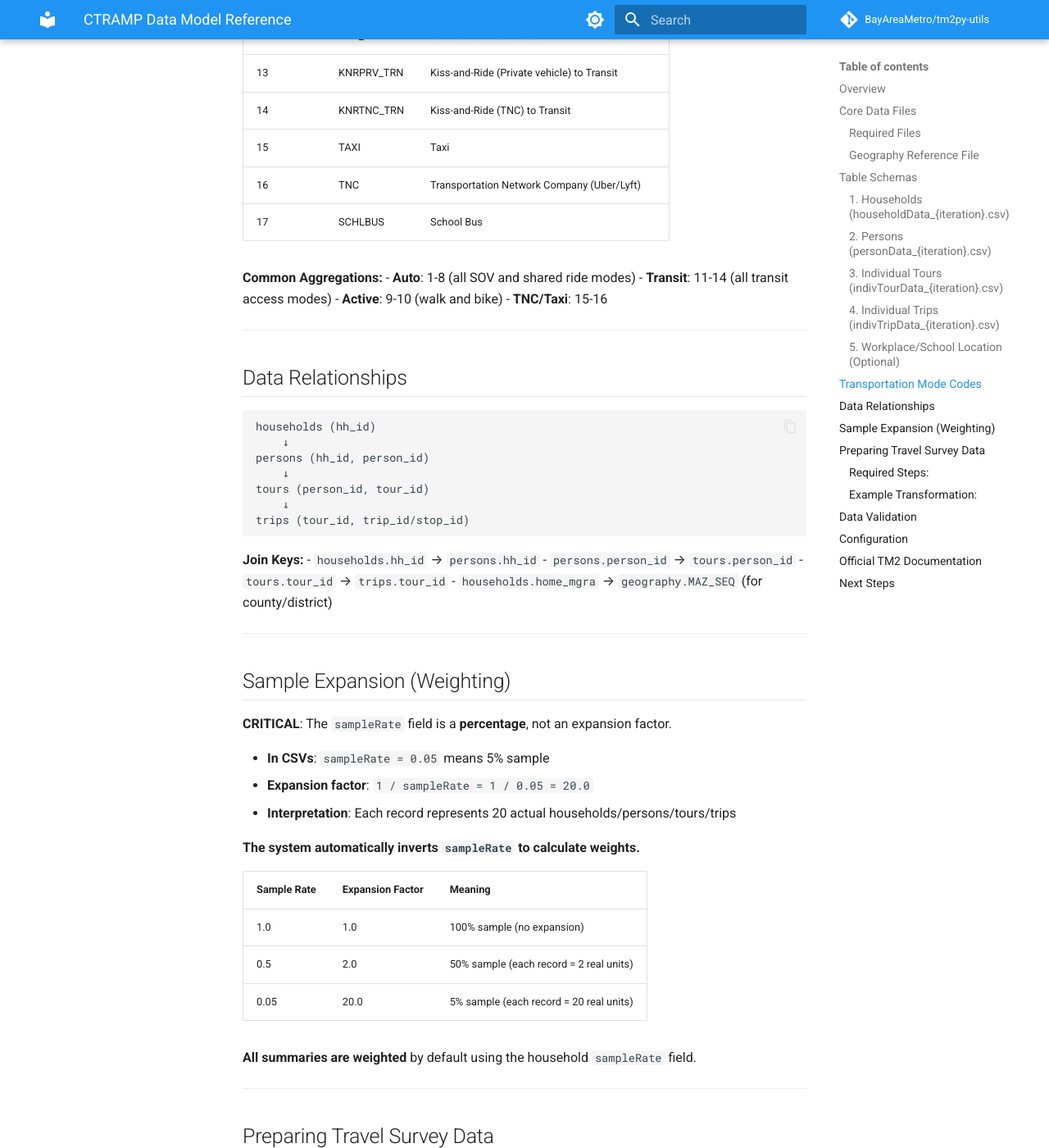
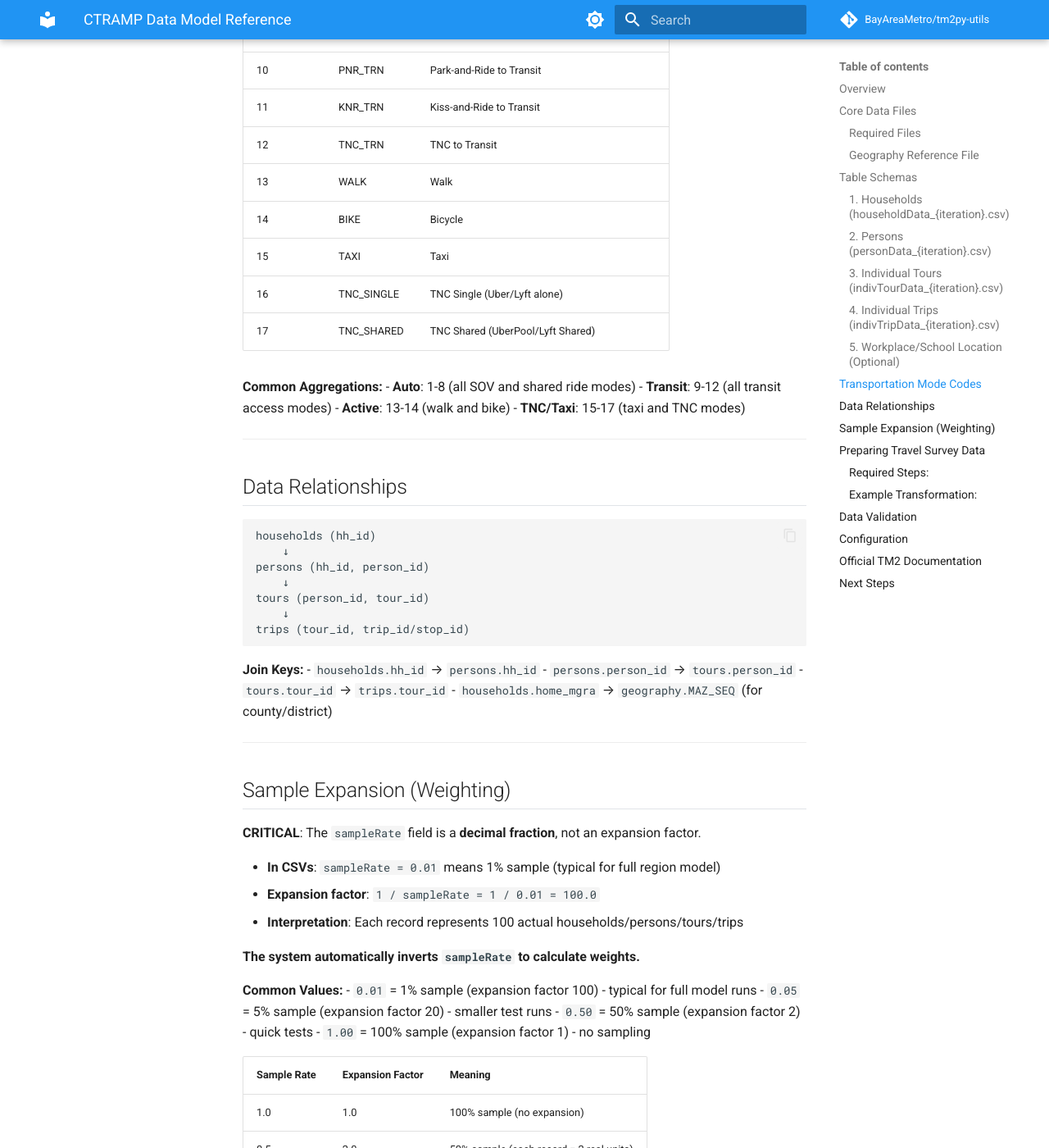
Before and after one commit to BayAreaMetro/tm2py-utils, an MkDocs documentation site: the page built from tm2py_utils/docs/data-model.md, in a window 1280 px wide and 1400 px high, scrolled down 8214 px. Shown: the whole window at 82% size. Built offline with MkDocs 1.6.1 and Material for MkDocs 9.7.7, drawn with Linux system fonts in a browser that asks for light colours; comment, search, counter and statistics services are not loaded; the version menu is left out; some of the changed text lies outside the part shown.

Commit message:
Update data-model.md

```diff
--- a/tm2py_utils/docs/data-model.md
+++ b/tm2py_utils/docs/data-model.md
@@ -49,13 +49,13 @@ Household-level demographics, location, and vehicle ownership.
 
 | Column Name | Description | Example Values | Notes |
 |------------|-------------|----------------|-------|
-| `hh_id` | Unique household identifier | 1, 2, 3, ... | Primary key |
-| `home_mgra` | Home location MGRA | 1, 2, 3, ..., 1454 | Joins to geography lookup |
-| `income` | Income category | 1, 2, 3, 4 | 1=Low, 2=Med-Low, 3=Med-High, 4=High |
+| `hh_id` | Unique household identifier | 1562223, 1580323, ... | Primary key |
+| `home_mgra` | Home location MGRA | 3, 4, 5, ..., 1454 | Joins to geography lookup |
+| `income` | Annual household income (dollars) | 140705, 125256, 772355 | Continuous dollar amount |
 | `autos` | Number of vehicles | 0, 1, 2, 3, 4, 5, 6+ | Integer count |
 | `size` | Household size (persons) | 1, 2, 3, ..., 15 | Total household members |
 | `workers` | Number of workers | 0, 1, 2, ... | Workers ≤ size |
-| `sampleRate` | Sample expansion factor | 0.05, 0.5, 1.0 | **Percentage** (0.05 = 5% sample) |
+| `sampleRate` | Sample expansion factor | 0.01, 0.05, 0.5, 1.0 | **Decimal fraction** (0.01 = 1% sample) |
 
 **Optional Columns:**
 
@@ -67,9 +67,9 @@ Household-level demographics, location, and vehicle ownership.
 | `jtf_choice` | Joint tour frequency | 0, 1, 2, 3 |
 
 **Key Points:**
-- `sampleRate` is the **sampling percentage**, not the expansion factor (system inverts it: 0.5 → weight of 2.0)
+- `sampleRate` is the **sampling fraction**, not the expansion factor (system inverts it: 0.01 → weight of 100.0)
 - `home_mgra` must exist in the geography lookup file to get county/district names
-- `income` categories represent quartiles (1=lowest, 4=highest)
+- `income` is continuous in dollars, not categorical (binning must be done in postprocessing or summary config)
 
 **Official Documentation**: https://bayareametro.github.io/tm2py/ctramp-outputs/household/
 
@@ -83,25 +83,25 @@ Individual characteristics, employment, and daily activity patterns.
 
 | Column Name | Description | Example Values | Notes |
 |------------|-------------|----------------|-------|
-| `hh_id` | Household identifier | 1, 2, 3, ... | Foreign key to households |
-| `person_id` | Unique person identifier | 1, 2, 3, ... | Primary key (globally unique) |
+| `hh_id` | Household identifier | 1562223, 1580323, ... | Foreign key to households |
+| `person_id` | Unique person identifier | 3806279, 3841021, ... | Primary key (globally unique) |
 | `person_num` | Person number in household | 1, 2, 3, ... | 1 to household size |
-| `age` | Person age in years | 5, 25, 65, ... | Integer |
-| `gender` | Gender | 1, 2 | 1=Male, 2=Female |
-| `type` | Person type classification | 1-8 | See person type codes below |
+| `age` | Person age in years | 9, 12, 39, 47, 51 | Integer |
+| `gender` | Gender | "m", "f" | **Text values**: "m"=Male, "f"=Female |
+| `type` | Person type classification | **Text values** | See person type values below |
 
-**Person Type Codes** (`type`):
+**Person Type Values** (`type`) - **Text Strings**:
 
-| Code | Description |
+| Value | Description |
 |------|-------------|
-| 1 | Full-time worker |
-| 2 | Part-time worker |
-| 3 | University student |
-| 4 | Non-working adult |
-| 5 | Retired adult |
-| 6 | Driving-age student |
-| 7 | School-age child |
-| 8 | Preschool child |
+| "Full-time worker" | Full-time worker |
+| "Part-time worker" | Part-time worker |
+| "University student" | University student |
+| "Non-worker" | Non-working adult |
+| "Retired" | Retired adult |
+| "Student of driving age" | Driving-age student (high school) |
+| "Student of non-driving age" | School-age child (K-8) |
+| "Child too young for school" | Preschool child |
 
 **Optional but Common Columns:**
 
@@ -135,12 +135,12 @@ Round-trip journeys from home (or workplace) to a destination and back.
 | `hh_id` | Household identifier | 1, 2, 3, ... | Foreign key |
 | `person_id` | Person identifier | 1, 2, 3, ... | Foreign key |
 | `person_num` | Person number in household | 1, 2, 3 | - |
-| `person_type` | Person type classification | 1-8 | Same as persons.type |
-| `tour_id` | Tour sequence for this person | 1, 2, 3 | Primary key (unique per person) |
+| `person_type` | Person type classification | Text values | Same as persons.type |
+| `tour_id` | Tour sequence for this person | 0, 1, 2, 3 | Primary key (0-indexed, unique per person) |
 | `tour_category` | High-level tour classification | "MANDATORY", "INDIVIDUAL_NON_MANDATORY", "AT_WORK" | Text values |
 | `tour_purpose` | Specific tour purpose | "Work", "Shop", "Discretionary" | Text values |
-| `start_period` | Departure time period | 1-48 | 30-minute intervals (1=3:00-3:30 AM, 14=9:30-10:00 AM) |
-| `end_period` | Return time period | 1-48 | Same scale as start_period |
+| `start_period` | Departure time period | 1-40 | 30-minute intervals (1=5:00-5:30 AM, 7=8:00-8:30 AM) |
+| `end_period` | Return time period | 1-40 | Same scale as start_period |
 
 **Tour Purpose Values** (text strings in data):
 - `Work` - Work tour
@@ -167,11 +167,12 @@ Round-trip journeys from home (or workplace) to a destination and back.
 | `num_ib_stops` | Inbound intermediate stops | 0, 1, 2, 3 |
 | `sampleRate` | Sample expansion factor | 0.05, 0.5, 1.0 |
 
-**Time Periods** (1-48, 30-minute intervals):
-- 1 = 3:00-3:30 AM
-- 14 = 9:30-10:00 AM
-- 34 = 7:30-8:00 PM
-- 48 = 2:30-3:00 AM (next day)
+**Time Periods** (1-40, 30-minute intervals starting at 5:00 AM):
+- 1 = 5:00-5:30 AM
+- 7 = 8:00-8:30 AM (typical morning commute)
+- 13 = 11:00-11:30 AM
+- 25 = 5:00-5:30 PM (typical evening commute)
+- 40 = 3:00-3:30 AM (next day)
 
 **Official Documentation**: https://bayareametro.github.io/tm2py/ctramp-outputs/individual-tours/
 
@@ -250,21 +251,21 @@ The 17-mode standard used for `tour_mode` and `trip_mode`:
 | 6 | SR3_GP | Shared Ride 3+ - General Purpose |
 | 7 | SR3_HOV | Shared Ride 3+ - HOV lanes |
 | 8 | SR3_PAY | Shared Ride 3+ - Express/Toll |
-| 9 | WALK | Walk |
-| 10 | BIKE | Bicycle |
-| 11 | WLK_TRN | Walk to Transit |
-| 12 | PNR_TRN | Park-and-Ride to Transit |
-| 13 | KNRPRV_TRN | Kiss-and-Ride (Private vehicle) to Transit |
-| 14 | KNRTNC_TRN | Kiss-and-Ride (TNC) to Transit |
+| 9 | WALK_TRN | Walk to Transit |
+| 10 | PNR_TRN | Park-and-Ride to Transit |
+| 11 | KNR_TRN | Kiss-and-Ride to Transit |
+| 12 | TNC_TRN | TNC to Transit |
+| 13 | WALK | Walk |
+| 14 | BIKE | Bicycle |
 | 15 | TAXI | Taxi |
-| 16 | TNC | Transportation Network Company (Uber/Lyft) |
-| 17 | SCHLBUS | School Bus |
+| 16 | TNC_SINGLE | TNC Single (Uber/Lyft alone) |
+| 17 | TNC_SHARED | TNC Shared (UberPool/Lyft Shared) |
 
 **Common Aggregations:**
 - **Auto**: 1-8 (all SOV and shared ride modes)
-- **Transit**: 11-14 (all transit access modes)
-- **Active**: 9-10 (walk and bike)
-- **TNC/Taxi**: 15-16
+- **Transit**: 9-12 (all transit access modes)
+- **Active**: 13-14 (walk and bike)
+- **TNC/Taxi**: 15-17 (taxi and TNC modes)
 
 ---
 
@@ -290,13 +291,19 @@ trips (tour_id, trip_id/stop_id)
 
 ## Sample Expansion (Weighting)
 
-**CRITICAL**: The `sampleRate` field is a **percentage**, not an expansion factor.
+**CRITICAL**: The `sampleRate` field is a **decimal fraction**, not an expansion factor.
 
-- **In CSVs**: `sampleRate = 0.05` means 5% sample
-- **Expansion factor**: `1 / sampleRate = 1 / 0.05 = 20.0`
-- **Interpretation**: Each record represents 20 actual households/persons/tours/trips
+- **In CSVs**: `sampleRate = 0.01` means 1% sample (typical for full region model)
+- **Expansion factor**: `1 / sampleRate = 1 / 0.01 = 100.0`
+- **Interpretation**: Each record represents 100 actual households/persons/tours/trips
 
 **The system automatically inverts `sampleRate` to calculate weights.**
+
+**Common Values:**
+- `0.01` = 1% sample (expansion factor 100) - typical for full model runs
+- `0.05` = 5% sample (expansion factor 20) - smaller test runs
+- `0.50` = 50% sample (expansion factor 2) - quick tests
+- `1.00` = 100% sample (expansion factor 1) - no sampling
 
 | Sample Rate | Expansion Factor | Meaning |
 |-------------|------------------|---------|
```
Also changed, not shown: other parts of tm2py_utils/docs/data-model.md (+1 -1 lines).
